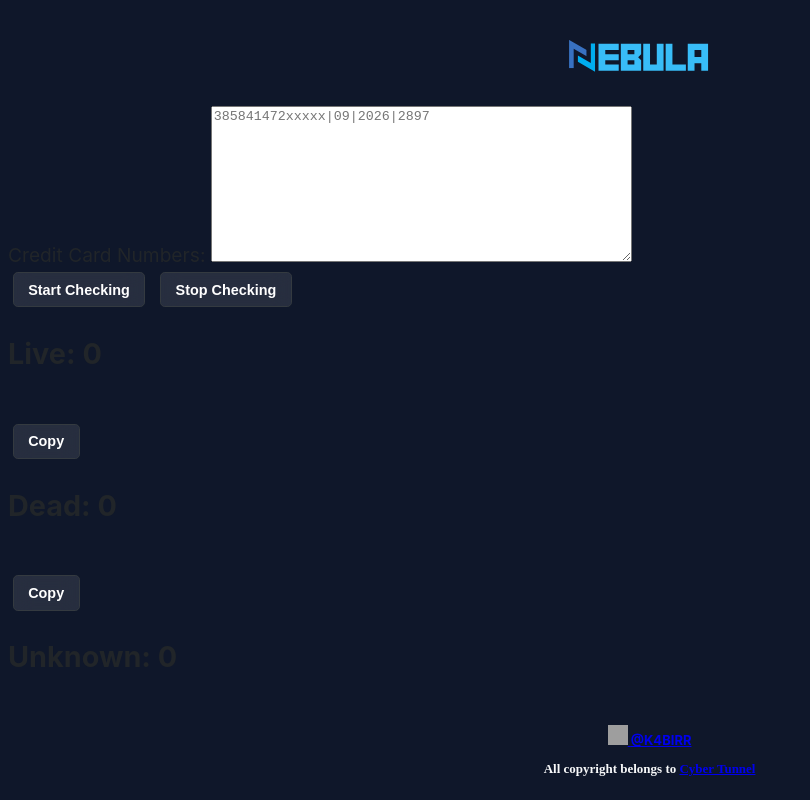
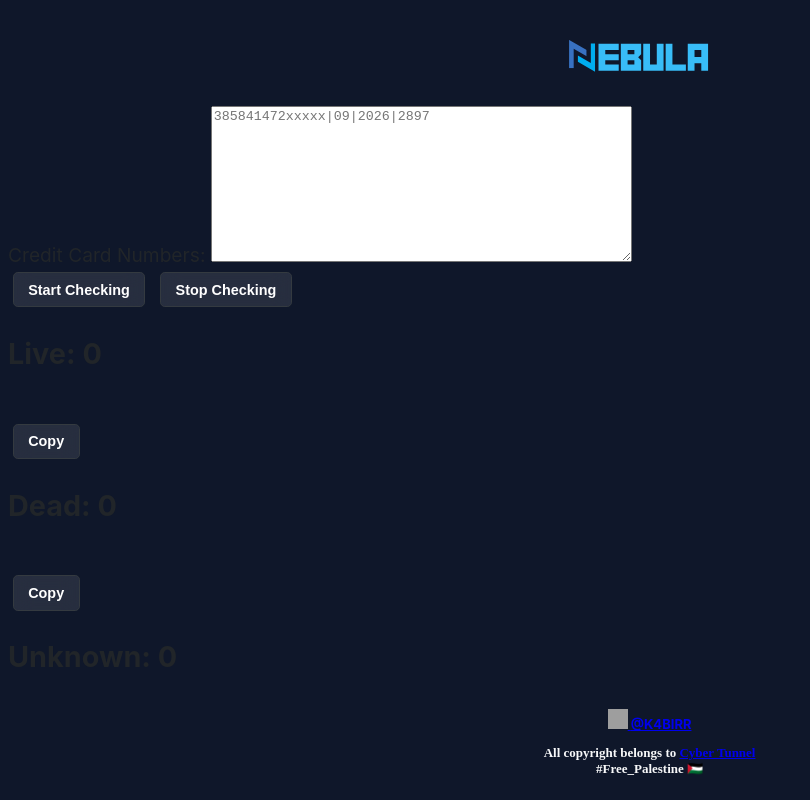
Before and after one commit to kawserkabir1/Cyber-Tunnel, a plain HTML site: page cccheck/index.html in a window 1280 px wide. Shown: the whole page, without its empty margins (0-810 px from the left). Drawn offline with Linux system fonts and the light colour scheme; some packages are replaced by stand-ins of ours; files that its build step writes are made by us from their sources; grey boxes are pictures that could not be loaded; a script that the page names is missing.

Commit message:
Update index.html

```diff
--- a/cccheck/index.html
+++ b/cccheck/index.html
@@ -69,7 +69,7 @@
         <a href="https://t.me/K4BIRR" target="_blank" rel="noopener noreferrer" class="telegram-link">
           <img src="https://upload.wikimedia.org/wikipedia/commons/thumb/8/83/Telegram_2019_Logo.svg/1024px-Telegram_2019_Logo.svg.png" alt="Telegram Logo" height="20" width="20" /> <span class="label">@K4BIRR</span>
         </a>
-        <p>All copyright belongs to <a class="label" href="https://rbit.win/CyberTunnel" target="_blank">Cyber Tunnel</a></span></p>
+        <p>All copyright belongs to <a class="label" href="https://rbit.win/CyberTunnel" target="_blank">Cyber Tunnel</a></span><br>#Free_Palestine 🇵🇸</p>
       </footer>
     </div>
     <script src="script.js"></script>
```
